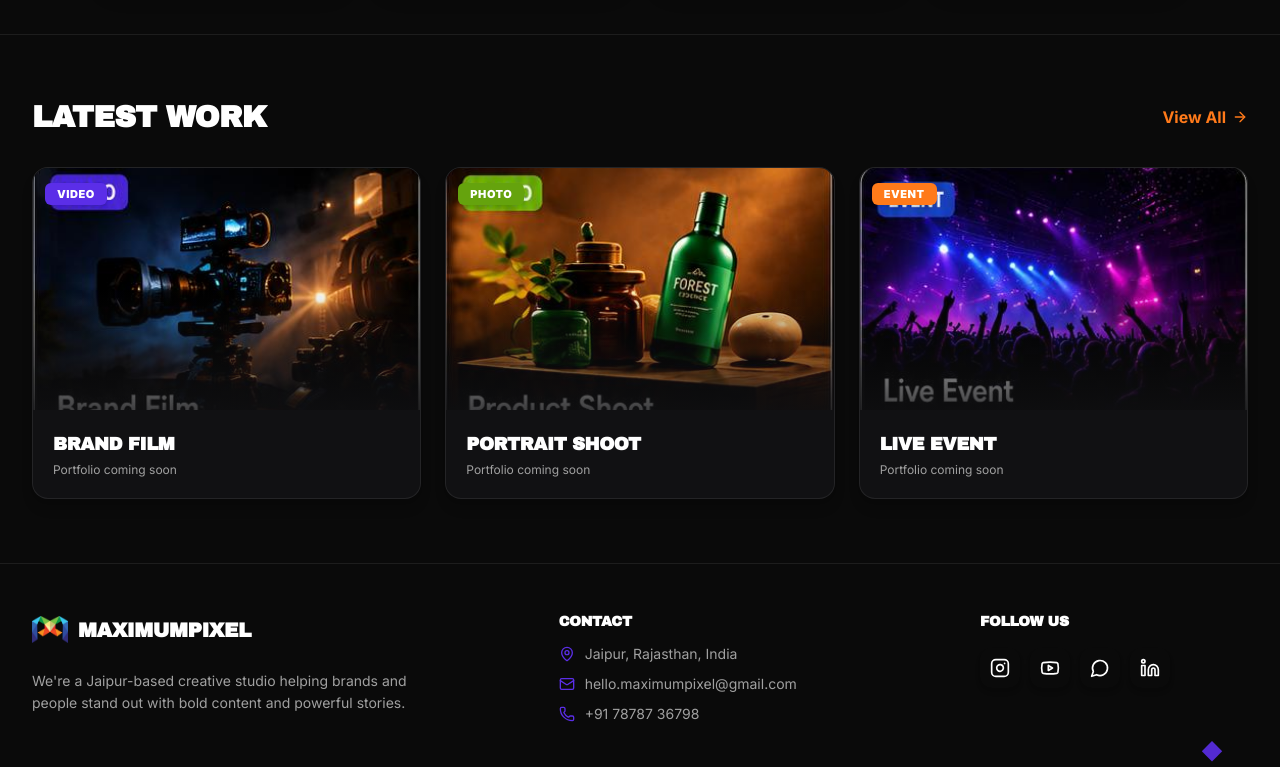
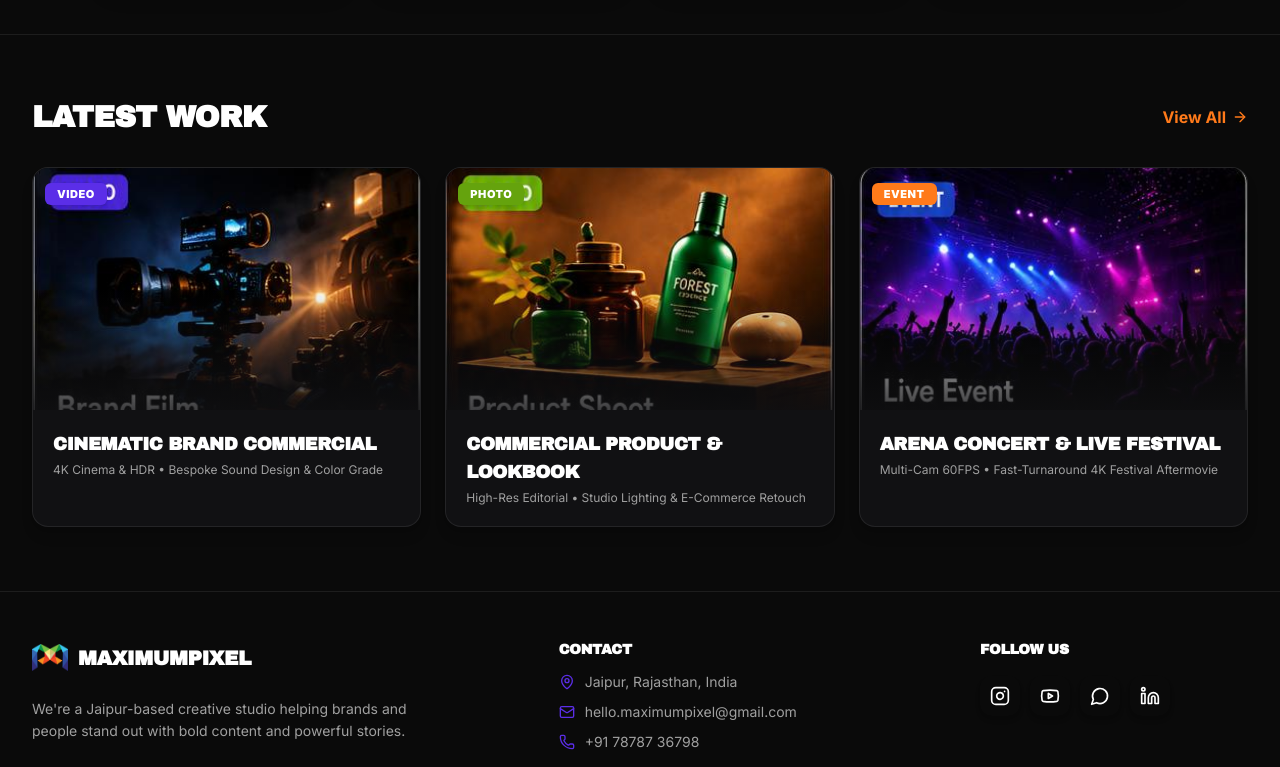
Before and after one commit to Krishna705-web/maximumpixel, a Next.js app: page / in a window 1280 px wide. Shown: the part 2000-2767 px from the top of the page. Built offline with nearby package versions, Linux system fonts and the light colour scheme; no server answers.

Commit message:
seo: removed placeholder text and cleaned keywords to prevent quality penalty signals

```diff
--- a/src/app/layout.tsx
+++ b/src/app/layout.tsx
@@ -36,25 +36,15 @@ export const metadata: Metadata = {
     "Maximum Pixel is Jaipur's top creative studio for cinematic video production, commercial photography, viral reels, event coverage, and brand design.",
   keywords: [
     "Maximum Pixel",
-    "MaximumPixel",
-    "maximum pixel",
-    "maximumpixel",
-    "Maximum Pixel Studio",
-    "MaximumPixel Studio",
-    "Maximum Pixel Jaipur",
-    "MaximumPixel Jaipur",
-    "Krishna Maximum Pixel",
-    "Krishna MaximumPixel",
     "Video Production Jaipur",
-    "Best Video Production Agency Jaipur",
+    "Instagram Reels Production Jaipur",
     "Commercial Photography Jaipur",
-    "Event Coverage Jaipur",
-    "Social Media Content Agency",
-    "Instagram Reels Production Jaipur",
-    "Brand Strategy and Design",
-    "Product Photography Jaipur",
+    "Product Shoot Studio Jaipur",
+    "Event Videography Jaipur",
     "3D Animation Studio Jaipur",
+    "Brand Film Production Rajasthan",
     "Creative Agency Jaipur",
+    "Krishna Rajak",
   ],
   authors: [{ name: "Krishna Rajak" }, { name: "Maximum Pixel Team" }],
   creator: "Maximum Pixel",
--- a/src/app/page.tsx
+++ b/src/app/page.tsx
@@ -37,25 +37,25 @@ export default function HomePage() {
 
   const latestWorkPreviews = [
     {
-      title: "Brand Film",
+      title: "Cinematic Brand Commercial",
       tag: "VIDEO",
       tagColor: "bg-[#5B2EE8]",
       image: "/assets/projects/brand-film.jpg",
-      subtext: "Portfolio coming soon",
+      subtext: "4K Cinema & HDR • Bespoke Sound Design & Color Grade",
     },
     {
-      title: "Portrait Shoot",
+      title: "Commercial Product & Lookbook",
       tag: "PHOTO",
       tagColor: "bg-[#65A30D]",
       image: "/assets/projects/product-shoot.jpg",
-      subtext: "Portfolio coming soon",
+      subtext: "High-Res Editorial • Studio Lighting & E-Commerce Retouch",
     },
     {
-      title: "Live Event",
+      title: "Arena Concert & Live Festival",
       tag: "EVENT",
       tagColor: "bg-[#FF7A1A]",
       image: "/assets/projects/live-event.jpg",
-      subtext: "Portfolio coming soon",
+      subtext: "Multi-Cam 60FPS • Fast-Turnaround 4K Festival Aftermovie",
     },
   ];
 
```
